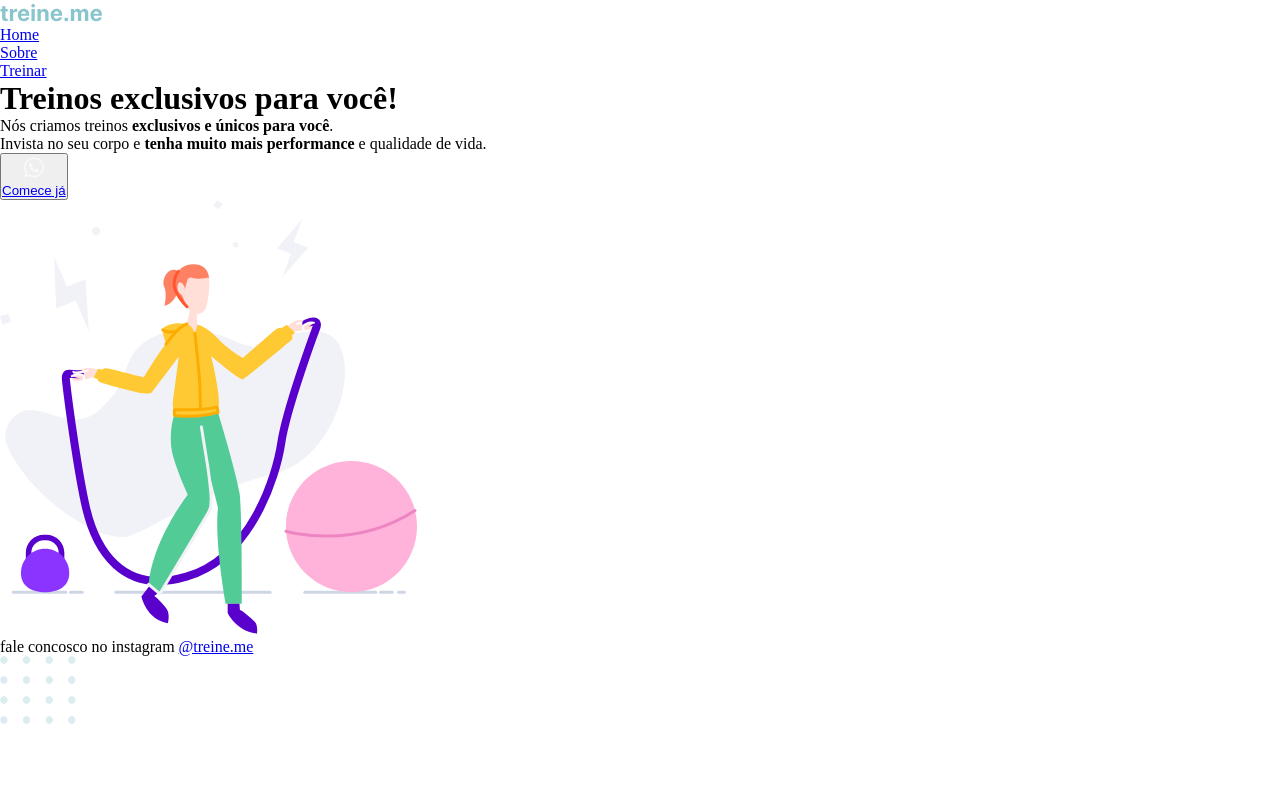
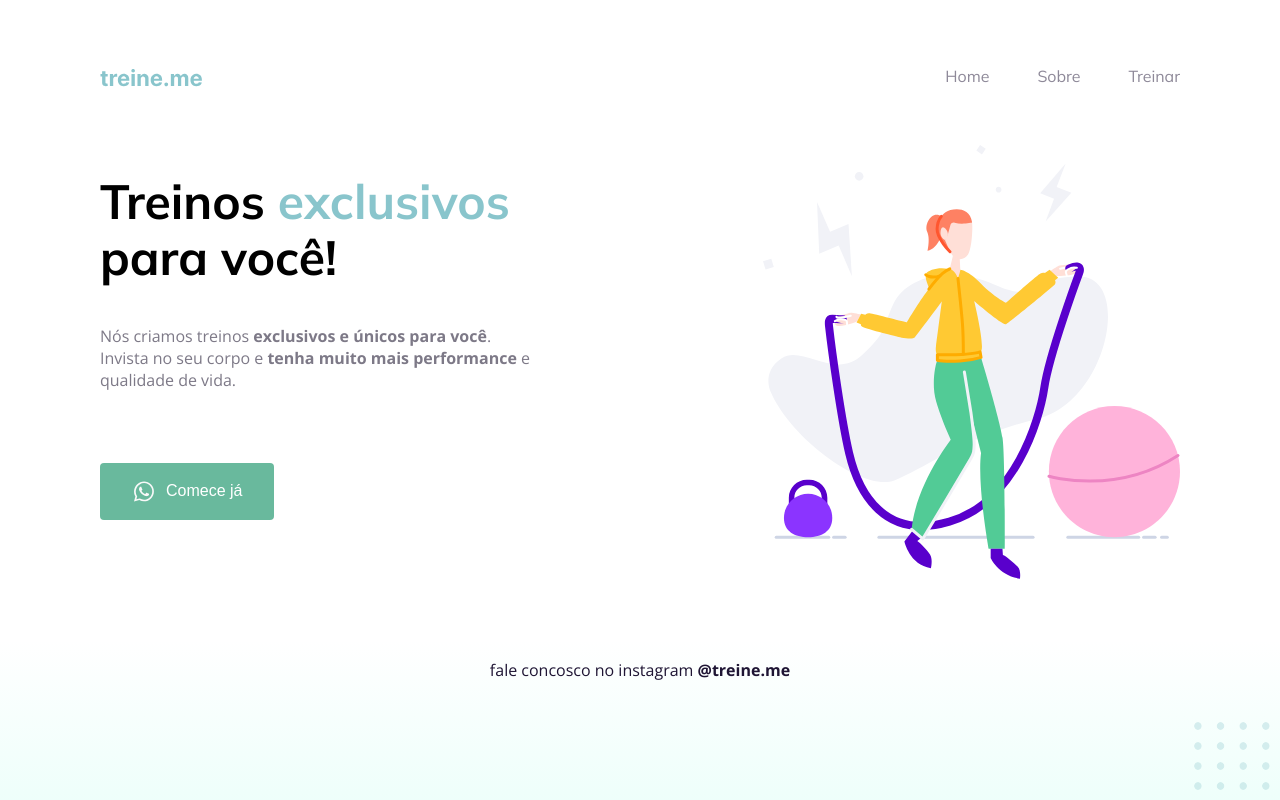
Before and after one commit to maathdev/treine.me-P02EXPLR, a plain HTML site: page index.html in a window 1280 px wide. Drawn offline with nearby package versions, Linux system fonts and the light colour scheme.

Commit message:
css styling

```diff
--- a/index.html
+++ b/index.html
@@ -24,12 +24,12 @@
         </header>
         <main>
             <div class="main-text">
-                <h1>Treinos <span>exclusivos</span> para você!</h1>
-                <p>Nós criamos treinos <strong>exclusivos e únicos para você</strong>. <br> Invista no seu corpo e <strong>tenha muito mais performance</strong> e qualidade de vida.</p>
+                <h1>Treinos <span>exclusivos</span><br> para você!</h1>
+                <p>Nós criamos treinos <strong>exclusivos e únicos para você</strong>. <br> Invista no seu corpo e <strong>tenha muito mais performance</strong> e <br>qualidade de vida.</p>
                 <button>
                     <a href="#" target="_blank">
                         <img src="images/whatsapp-logo.svg" alt="Logo Whatsapp.">
-                        <p>Comece já</p>
+                        Comece já
                     </a>
                 </button>
             </div>
@@ -38,7 +38,7 @@
         <footer>
             <p>fale concosco no instagram <a href="http://" target="_blank">@treine.me</a></p>
         </footer>
-        <img src="images/balls-decoration.svg" alt="Bolas decorativas verde no canto inferior direito.">
+        <img id="balls" src="images/balls-decoration.svg" alt="Bolas decorativas verde no canto inferior direito.">
     </div>
 </body>
 </html>
--- a/style.css
+++ b/style.css
@@ -3,3 +3,120 @@
     padding: 0;
     box-sizing: border-box;
 }
+
+body {
+    font-family: "Open Sans", sans-serif;
+    min-height: 100vh;
+    background: linear-gradient(180deg, rgba(227, 255, 248, 0) 80%, rgba(227, 255, 248, 0.6) 100%);
+}
+
+.container {
+    width: 1080px;
+    margin: 0 auto;
+    padding-top: 65px;
+}
+
+header, h1 {
+    font-family: "Mulish", sans-serif;
+}
+
+header {
+    display: flex;
+    justify-content: space-between;
+    align-items: center;
+
+    margin-bottom: 58px;
+}
+
+header nav ul {
+    display: flex;
+    list-style: none;
+    gap: 48px;
+}
+
+header nav ul li a {
+    text-decoration: none;
+    color: #1F1534;
+    opacity: 0.5;
+
+    transition: 0.2s;
+}
+
+header nav ul li a:hover {
+    font-weight: bold;
+    opacity: 1;
+}
+
+main {
+    display: flex;
+    justify-content: space-between;
+    align-items: center;
+}
+
+main h1 {
+    font-size: 48px;
+    line-height: 56px;
+}
+
+main h1 span {
+    color: #89C5CC;
+}
+
+.main-text p {
+    margin: 40px 0;
+    color: #7D7987;
+}
+
+main button {
+    background-color: #69B99D;
+    transition: 0.2s;
+
+    border: none;
+    border-radius: 4px;
+
+    margin: 32px 0;
+    padding: 16px 32px;
+}
+
+main button:hover {
+    background-color: #51a789;
+    cursor: pointer ;
+}
+
+main button a {
+    font-size: 16px;
+    text-decoration: none;
+    color: #fff;
+
+    display: flex;
+    justify-content: center;
+    align-items: center;
+    gap: 10px;
+}
+
+footer {
+    margin-top: 80px;
+    text-align: center;
+}
+
+footer p {
+    color: #1F1534;
+}
+
+footer p a {
+    color: #1F1534;
+    font-weight: bold;
+    text-decoration: none;
+
+    transition: 0.2s;
+}
+
+footer p a:hover {
+    color: #89C5CC;
+}
+
+#balls {
+    position: absolute;
+    bottom: 0;
+    right: 0;
+}
```
